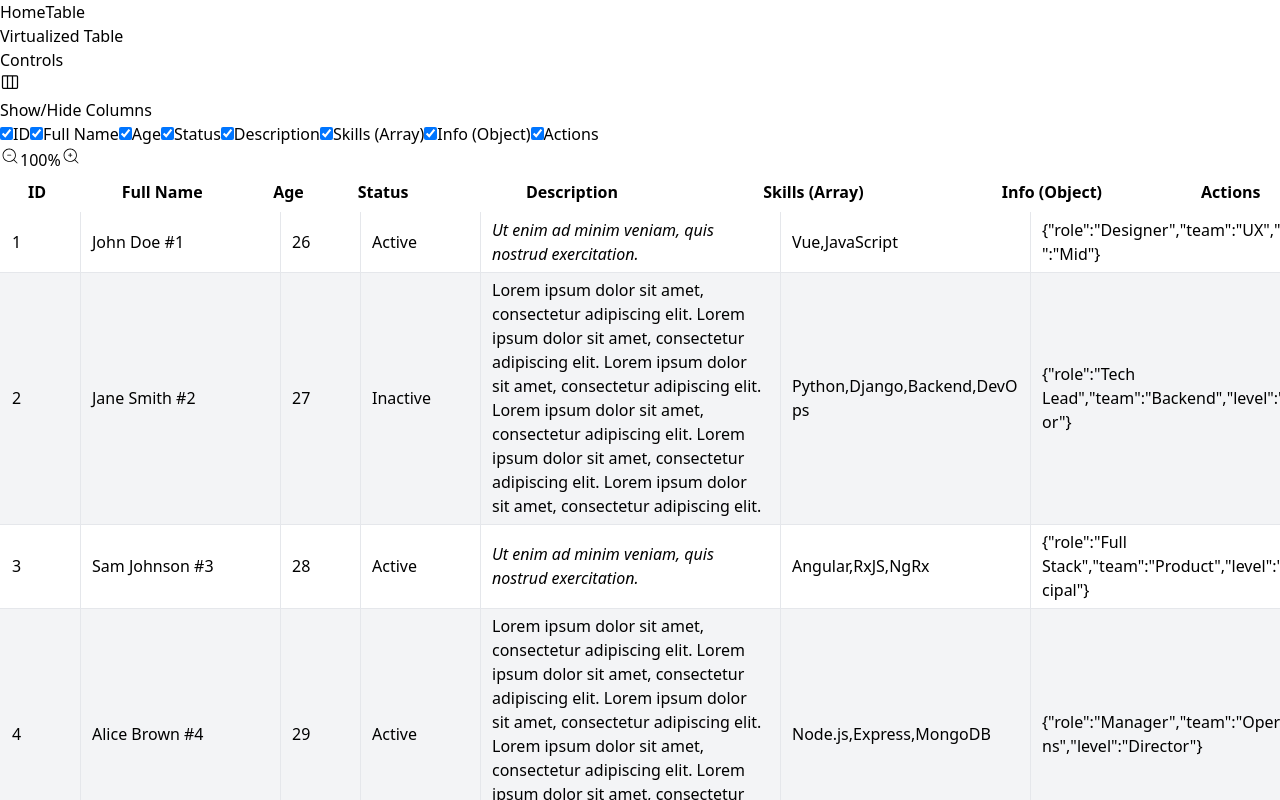
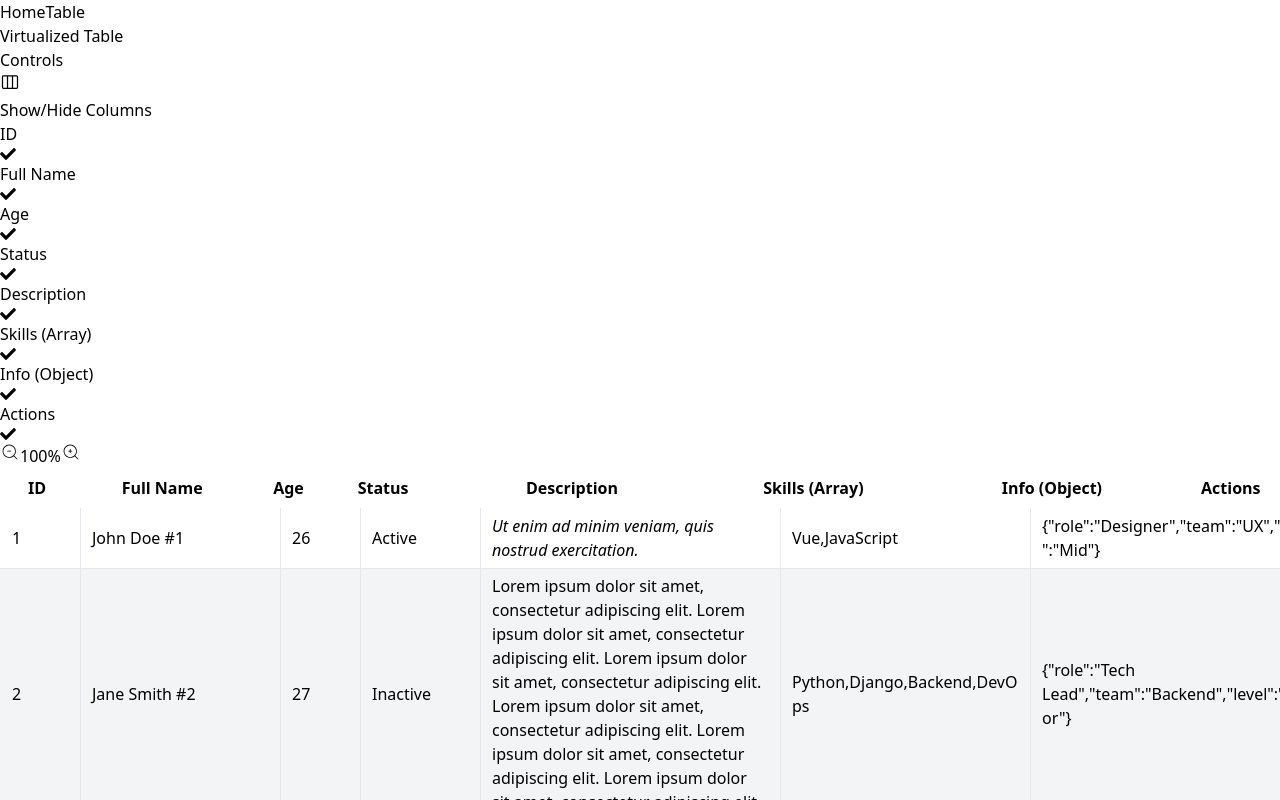
Before and after one commit to FeroHriadel/ncss-react, a React (Vite) app: page /table in a window 1280 px wide. Both pictures are taken after a click on the button 10 px from the left and 82 px from the top of the page. Shown: the top 800 px of the page. Built offline with nearby package versions, Linux system fonts and the light colour scheme.

Commit message:
DropdownIcon

```diff
--- a/src/components/dropdowns/DropdownIcon.tsx
+++ b/src/components/dropdowns/DropdownIcon.tsx
@@ -1,9 +1,9 @@
 import React from "react";
+import { FaCheck as FaTick } from 'react-icons/fa';
 
 export interface DropdownOption {
   value: string;
   displayValue: string;
-  onClick: (params: { value: string }) => void;
 }
 
 export interface DropdownIconProps {
@@ -11,11 +11,13 @@ export interface DropdownIconProps {
   style?: React.CSSProperties;
   className?: string;
   icon: React.ReactNode;
-  onClick?: React.MouseEventHandler<HTMLButtonElement>;
   disabled?: boolean;
   title?: string;
   options: DropdownOption[];
   preselectedOptions?: string[];
+  onChange?: (selectedOptions: string[]) => void;
+  openX?: "left" | "right";
+  openY?: "up" | "down";
 }
 
 const DropdownIcon: React.FC<DropdownIconProps> = ({
@@ -23,62 +25,111 @@ const DropdownIcon: React.FC<DropdownIconProps> = ({
   style,
   className,
   icon,
-  onClick,
   disabled,
   title,
   options,
   preselectedOptions = [],
+  onChange,
+  openX,
+  openY
 }) => {
+
+  // State and Refs
   const [open, setOpen] = React.useState(false);
   const dropdownRef = React.useRef<HTMLDivElement>(null);
+  const [selectedOptions, setSelectedOptions] = React.useState<string[]>([...preselectedOptions]);
 
+
+  // Do options have space to open downwards
+  function hasSpaceBelow() {
+    if (openY === "up") return false;
+    if (!dropdownRef.current) return false;
+    const margin = 4;
+    const optionHeight = 36; //approximate height per option
+    const headerHeight = 40; //approximate height of header
+    const maxOptionsBeforeScroll = Math.min(options.length, 7); //dropdown shows max 7 options then scrollsY
+    const dropdownHeight = maxOptionsBeforeScroll * optionHeight + headerHeight;
+    const { bottom: dropdownBottom } = dropdownRef.current.getBoundingClientRect();
+    const optionsBottom = dropdownBottom + margin + dropdownHeight;
+    return optionsBottom <= window.innerHeight;
+  };
+
+  // Should options open to the right or left
+  function hasSpaceOnRight() {
+    if (openX === "left") return false;
+    if (!dropdownRef.current) return false;
+    const { right: dropdownRight } = dropdownRef.current.getBoundingClientRect();
+    return dropdownRight + 200 <= window.innerWidth; // 200 is the approximate width of the dropdown
+  }
+
+  // Handle option selection
+  function handleOptionClick(value: string) {
+    const newSelectedOptions = selectedOptions.includes(value)
+      ? selectedOptions.filter((v) => v !== value)
+      : [...selectedOptions, value];
+    setSelectedOptions(newSelectedOptions);
+    if (onChange) onChange(newSelectedOptions);
+  }
+
+  // Toggle dropdown open state
+  function toggleDropdownOpen() { setOpen((prev) => !prev); }
+
+
+  // Close dropdown when clicking outside
   React.useEffect(() => {
-    const handleClickOutside = (event: MouseEvent) => {
-      if (dropdownRef.current && !dropdownRef.current.contains(event.target as Node)) {
-        setOpen(false);
-      }
+    function handleClickOutside (event: MouseEvent) {
+      if (dropdownRef.current && !dropdownRef.current.contains(event.target as Node)) setOpen(false);
     };
-    if (open) {
-      document.addEventListener("mousedown", handleClickOutside);
-    }
-    return () => {
-      document.removeEventListener("mousedown", handleClickOutside);
-    };
+    if (open) document.addEventListener("mousedown", handleClickOutside);
+    return () => document.removeEventListener("mousedown", handleClickOutside);
   }, [open]);
 
+
+  // Render
   return (
-    <div className={className} style={style} ref={dropdownRef} id={id}>
+    <div className={className ? `${className} relative` : 'relative'} style={style} ref={dropdownRef} id={id}>
+
+      {/* Trigger Icon Button */}
       <button
         type="button"
-  onClick={e => { setOpen((prev) => !prev); if (onClick) onClick(e); }}
+        onClick={toggleDropdownOpen}
         disabled={disabled}
         title={title}
         className="p-1 hover:bg-gray-200 rounded transition-colors"
       >
         {icon}
       </button>
+
+      {/* Dropdown Body */}
       {open && (
-        <div className="absolute top-full right-0 mt-1 bg-white border border-gray-300 rounded shadow-lg z-10 min-w-[200px]">
+        <div
+          className={`absolute ${hasSpaceBelow() ? 'top-full' : 'bottom-full'} ${hasSpaceOnRight() ? 'left-0' : 'right-0'} mt-1 bg-white border border-gray-300 rounded shadow-lg z-[9999] min-w-[200px]`}
+          style={{ zIndex: 9999 }}
+        >
+
+          {/* Dropdown Header */}
           <div className="p-2 border-b border-gray-200">
             <span className="text-sm font-medium text-gray-700">Show/Hide Columns</span>
           </div>
-          <div className="max-h-60 overflow-y-auto">
-            {options.map(opt => (
-              <label
-                key={opt.value}
-                className="flex items-center p-2 hover:bg-gray-50 cursor-pointer"
-                onClick={() => { opt.onClick({ value: opt.value }); setOpen(false); }}
-              >
-                <input
-                  type="checkbox"
-                  checked={preselectedOptions.includes(opt.value)}
-                  readOnly
-                  className="mr-2"
-                />
-                <span className="text-sm text-gray-700">{opt.displayValue}</span>
-              </label>
-            ))}
+
+          {/* Dropdown Options */}
+          <div className="options-wrap max-h-60 overflow-y-auto">
+            <ul className="list-none m-0 p-0">
+              {options.map(opt => {
+                return (
+                  <li key={opt.value} onClick={() => handleOptionClick(opt.value)}>
+                    <span className="w-full text-left p-2 flex items-center justify-between hover:bg-gray-100 transition-colors text-sm text-gray-700"                    >
+                      <span className="truncate">{opt.displayValue}</span>
+                      {selectedOptions.includes(opt.value) && (
+                        <FaTick className="ml-3 text-gray-500 text-xs flex-shrink-0" aria-hidden="true" />
+                      )}
+                    </span>
+                  </li>
+                );
+              })}
+            </ul>
           </div>
+
         </div>
       )}
     </div>
```
